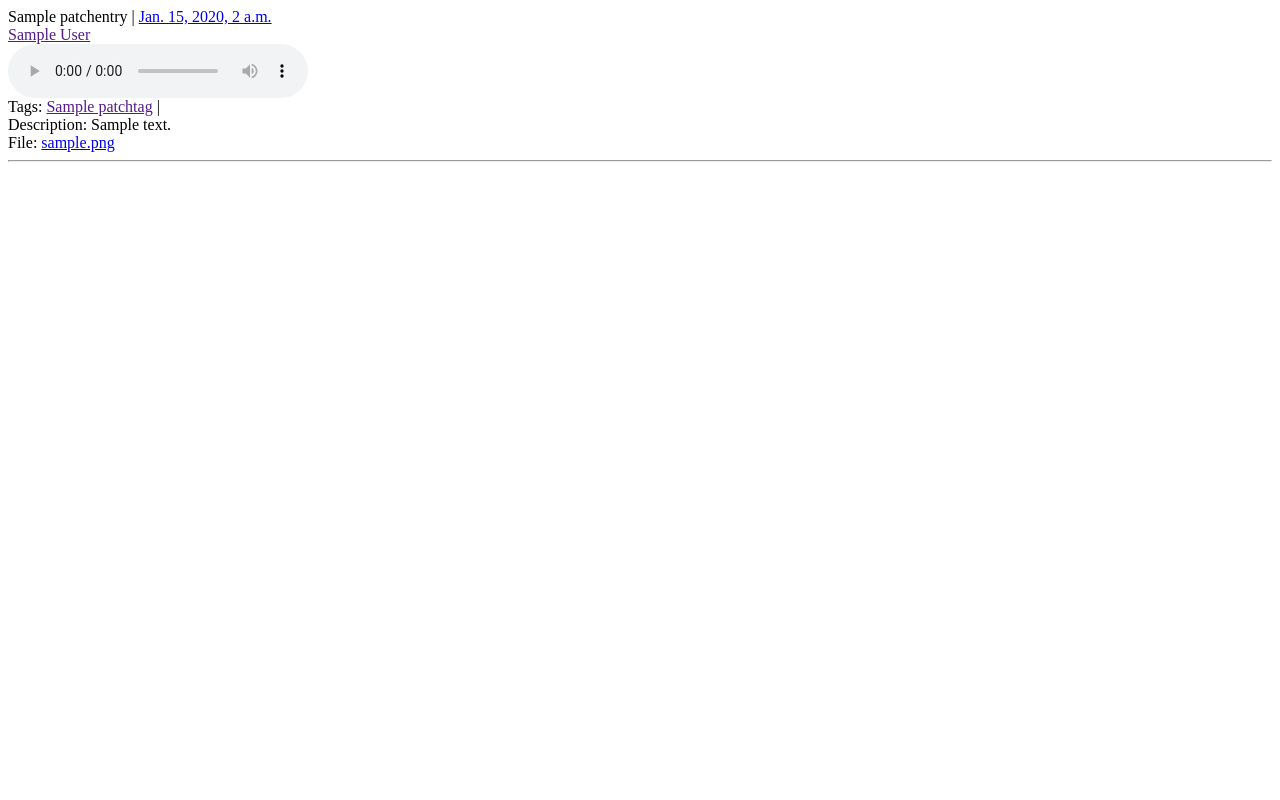
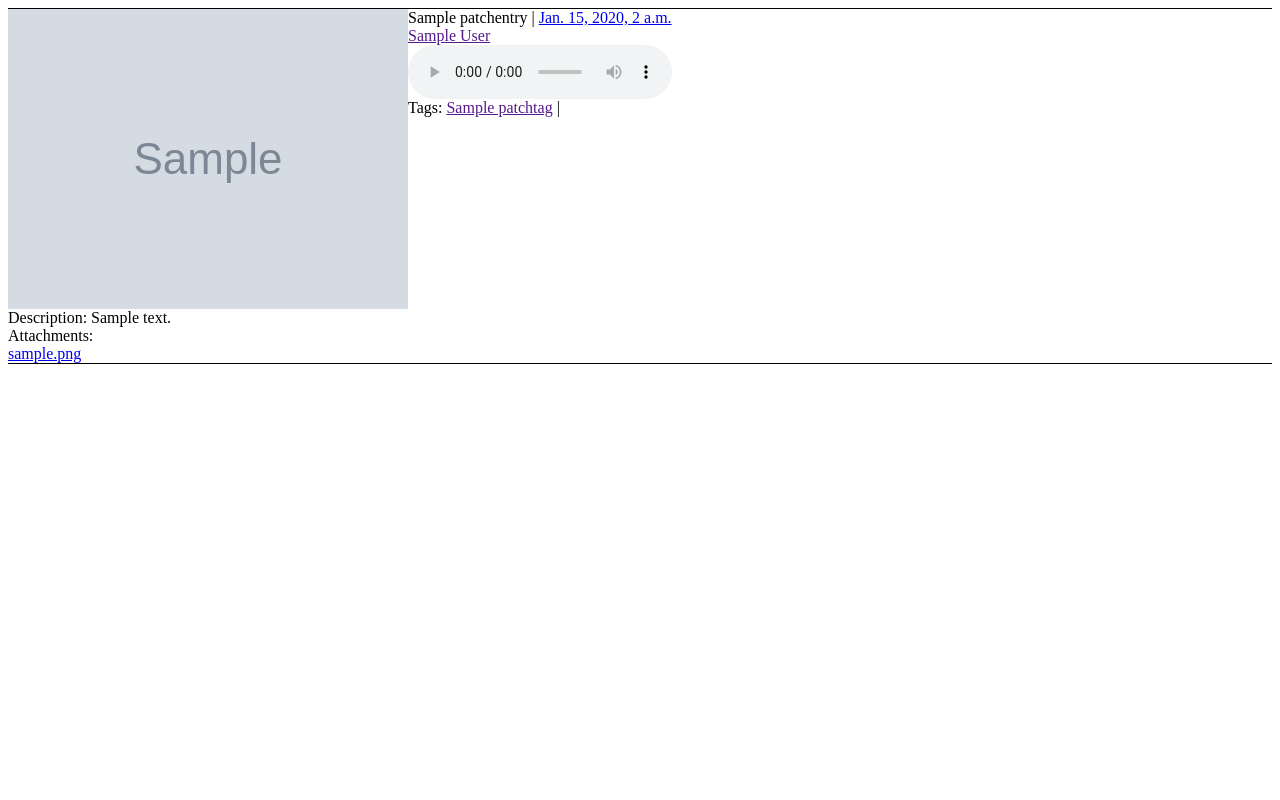
Before and after one commit to wlaub/tttweb, a Django app: page /en/patches/ in a window 1280 px wide. Run offline with Django 3.2, Linux system fonts and the light colour scheme; tables that the repository leaves empty hold one stand-in row (values such as "Sample post"); grey boxes marked "Sample" are stand-in pictures.

Commit message:
checkpoint

```diff
--- /dev/null
+++ b/patches/static/patches/style.css
@@ -0,0 +1,12 @@
+.entry {
+	border: 1px black;
+	border-style: solid none solid none;
+}
+.entry-top{
+	position:relative;
+	display:flex;
+	flex-direction:row;
+}
+.thumbnail {
+	height: 100%;
+}
--- /dev/null
+++ b/patches/templates/patches/base.html
@@ -0,0 +1,9 @@
+<head>
+	<title></title>
+	{% load static%}
+	<link rel="stylesheet" type="text/css" href="{% static 'patches/style.css' %}">
+</head>
+<body>
+	{% block body %}
+	{% endblock %}
+</body>
--- a/patches/templates/patches/detail.html
+++ b/patches/templates/patches/detail.html
@@ -1 +1,5 @@
-    	{% include "patches/entry.html" with entry=patchentry %}
+{% extends "base.html" %}
+Detail
+{% block body %}
+{% include "patches/entry.html" with entry=patchentry %}
+{% endblock %}
--- a/patches/templates/patches/entry.html
+++ b/patches/templates/patches/entry.html
@@ -1,3 +1,11 @@
+
+<div class="entry">
+
+<div class="entry-top">
+<div>
+<img src = "{{entry.images.all.first.image.url}}" class="thumbnail">
+</div>
+<div>
 {{entry.name}} |
 <a href = {% url 'patches:detail' entry.id %}>{{entry.date}}</a><br>
 {% if entry.authors.all%}
@@ -8,17 +16,25 @@
 No Authors
 {% endif %}
 <br>
-<audio controls src="{{entry.recording.url}}"></audio><br>
+<audio controls src="{{entry.recording.url}}" style="width:100%"></audio><br>
 Tags: {% for tag in entry.tags.all %}
 <a href = "">{{tag.name}}</a> |
 {% endfor %}
 <br>
+</div>
+
+</div>
+<div>
 Description: {{entry.desc}}<br>
 
+Attachments:<br>
 {% if entry.attachments.all%}
 {% for attach in entry.attachments.all %}
-File: <a href="{{attach.file.url}}"> {{attach.filename}} </a><br>
+<a href="{{attach.file.url}}"> {{attach.filename}} </a><br>
 {% endfor %}
 {% else %}
 No Attachements
 {% endif %}
+</div>
+
+</div>
--- a/patches/templates/patches/index.html
+++ b/patches/templates/patches/index.html
@@ -1,8 +1,13 @@
+{% extends "patches/base.html" %}
+
+{% block body %}
+
 {% if patch_entries %}
     {% for entry in patch_entries %}
     	{% include "patches/entry.html" with entry=entry %}
-	<hr/>
     {% endfor %}
 {% else %}
 Nothing
 {% endif %}
+
+{% endblock %}
```
